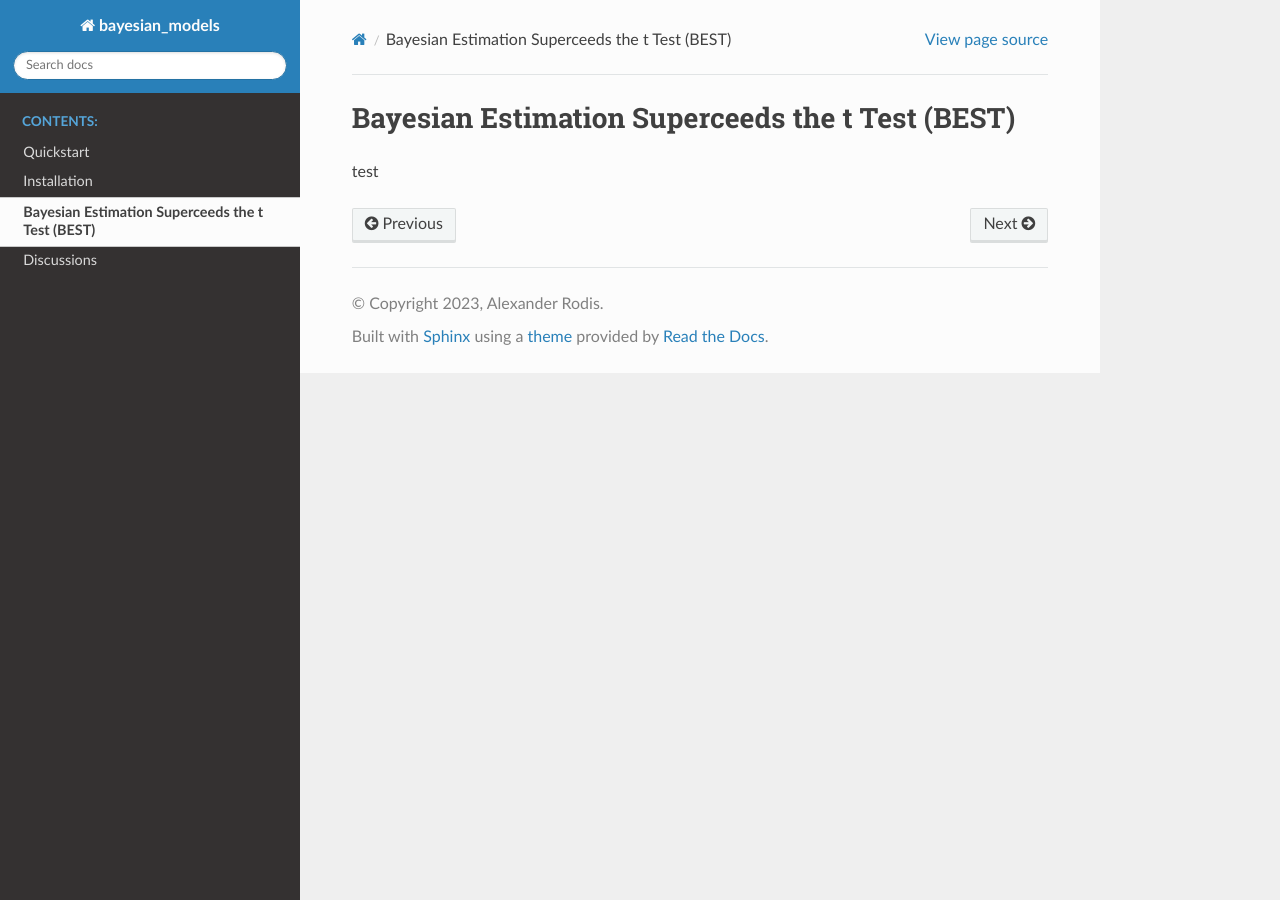
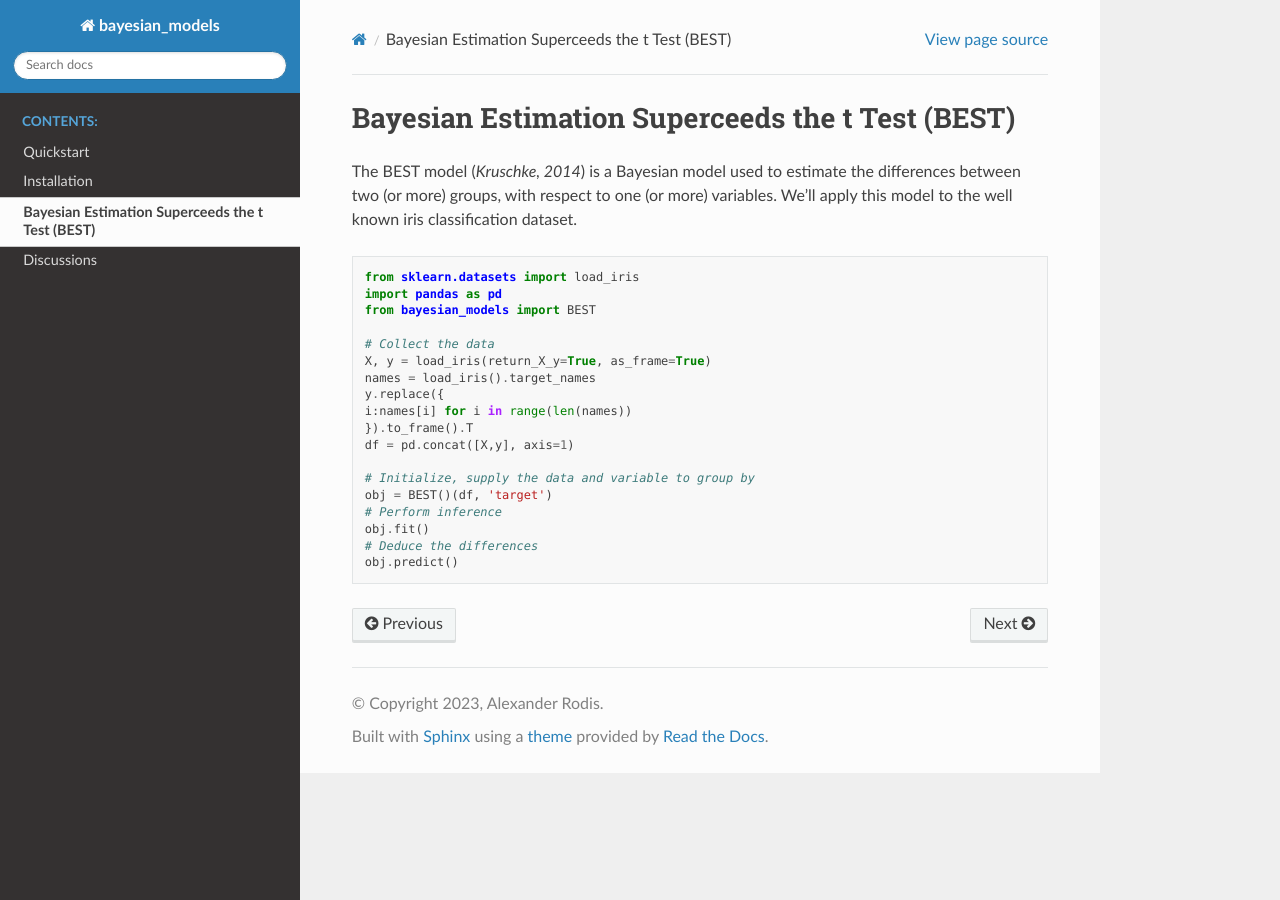
Before and after one commit to AlexRodis/bayesian-models, a Sphinx documentation site: the page built from docs/source/tutorials/best.rst, in a window 1280 px wide. Built offline with Sphinx 7.4.7 and the Read the Docs theme 2.0.0, drawn with Linux system fonts in a browser that asks for light colours; formulas are drawn with MathJax 3.

Commit message:
initial commit

```diff
--- a/docs/source/tutorials/best.rst
+++ b/docs/source/tutorials/best.rst
@@ -1,5 +1,28 @@
 Bayesian Estimation Superceeds the t Test (BEST)
 *************************************************
 
+The BEST model (*Kruschke, 2014*) is a Bayesian model used to estimate
+the differences between two (or more) groups, with respect to one (or
+more) variables. We'll apply this model to the well known iris classification
+dataset.
 
-test
+.. code-block::
+
+    from sklearn.datasets import load_iris
+    import pandas as pd
+    from bayesian_models import BEST
+
+    # Collect the data
+    X, y = load_iris(return_X_y=True, as_frame=True)
+    names = load_iris().target_names
+    y.replace({
+    i:names[i] for i in range(len(names))
+    }).to_frame().T
+    df = pd.concat([X,y], axis=1)
+
+    # Initialize, supply the data and variable to group by
+    obj = BEST()(df, 'target')
+    # Perform inference
+    obj.fit()
+    # Deduce the differences
+    obj.predict()
```
